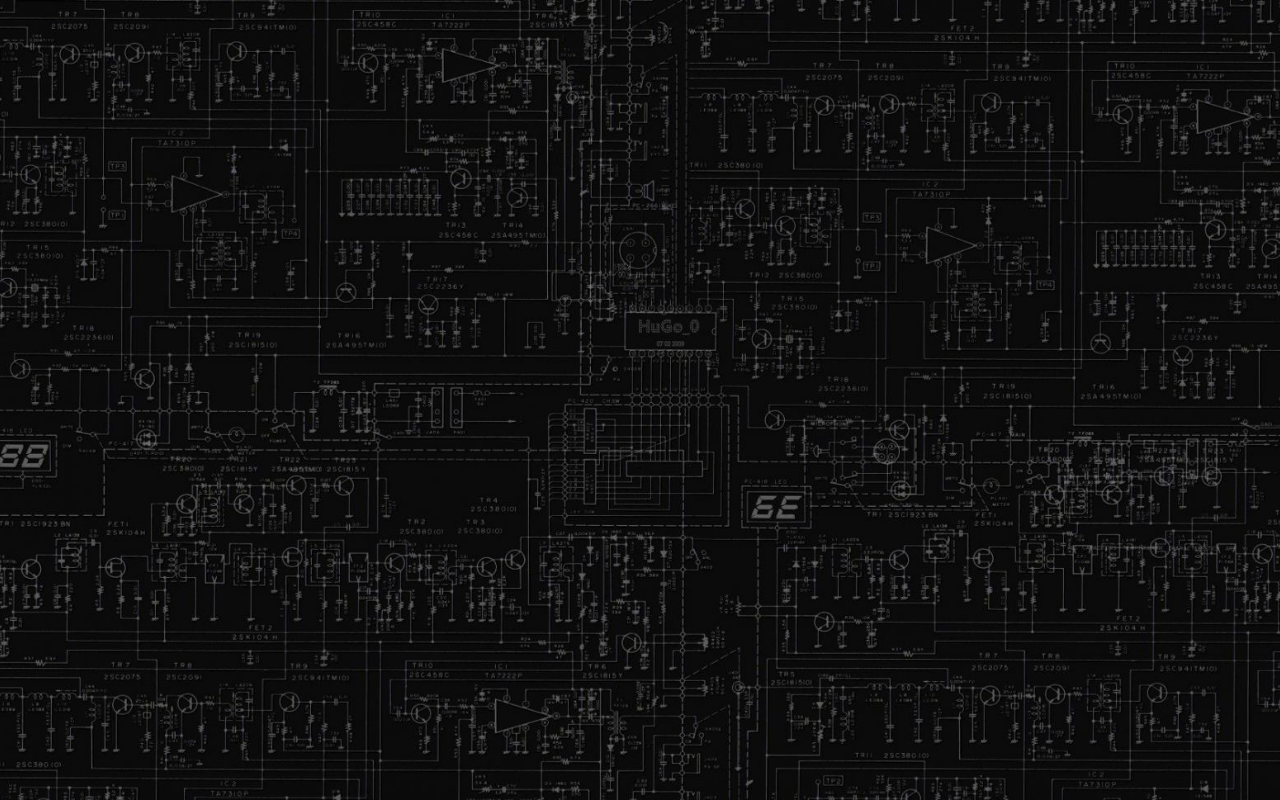
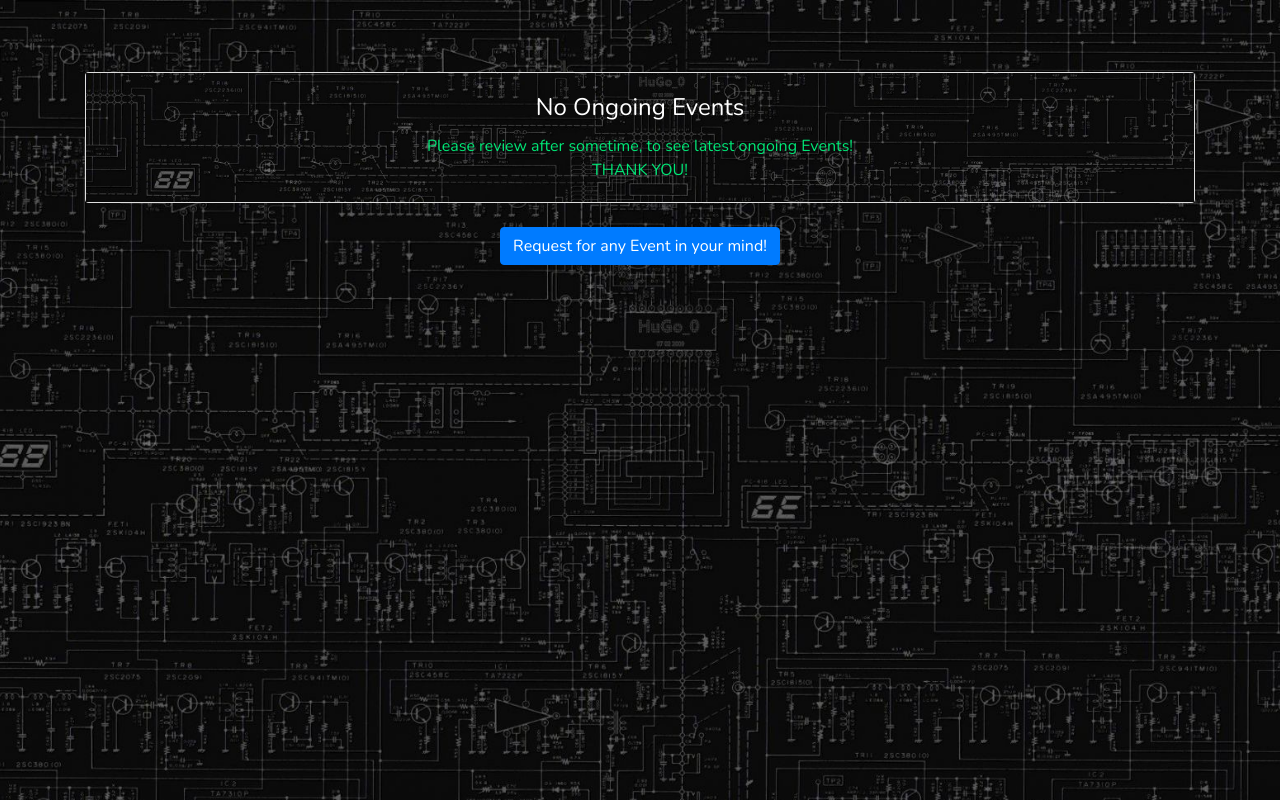
Before and after one commit to codetronics-niet/codetronics_website, a Django app: page /events/ in a window 1280 px wide. Shown: the part 58-858 px from the top of the page. Run offline with Django 3.2, Linux system fonts and the light colour scheme; data that the repository does not hold is empty; some libraries are stand-ins or nearby versions.

Commit message:
solved issue no.14 and opened a portal to recieve request for new events to organise from the end user

```diff
--- a/events/admin.py
+++ b/events/admin.py
@@ -1,5 +1,6 @@
 from django.contrib import admin
-from .models import Event, EventParticipant
+from .models import Event, EventParticipant, requestEvent
 
 admin.site.register(Event)
 admin.site.register(EventParticipant)
+admin.site.register(requestEvent)
--- a/events/urls.py
+++ b/events/urls.py
@@ -1,7 +1,8 @@
 from django.urls import path
-from .views import events, register
+from .views import events, register, requestEvent
 
 urlpatterns = [
     path('', events, name='tech_events'),
     path('register/', register, name='register'),
+    path('requestEvent/', requestEvent, name='requestEvent'),
 ]
--- a/events/views.py
+++ b/events/views.py
@@ -2,14 +2,17 @@ from django.http import HttpResponse
 from django.contrib import messages
 from django.shortcuts import render, redirect
 from django.views.generic import ListView
-from .models import Event, EventParticipant
-from .forms import ParticipantForm
+from .models import Event, EventParticipant, requestEvent
+from .forms import ParticipantForm, requestEventForm
 import csv
 
 
 def events(request):
-    events = Event.objects.all
-    return render(request, 'events.html', {'events': events})
+    events = Event.objects.all()
+    #numberOfEvents = len(events)
+    #if (numberOfEvents) == 0:
+       # events = 0
+    return render(request, 'events.html', {'events': events })
 
 
 def register(request):
@@ -45,3 +48,17 @@ def export_to_csv(request):
             error = "Please Enter a Valid Token"
             return render(request, 'download.html', {'error': error})
     return render(request, 'download.html')
+
+def requestEvent(request):
+    if request.method == 'POST':
+        form = requestEventForm(request.POST)
+        if form.is_valid():
+            form.save()
+            your_name = form.cleaned_data.get('your_name')
+            title = form.cleaned_data.get('title')
+            messages.success(
+                request, f'Thank you { your_name } for requesting to organise { title }, you will be contacted shortly!')
+            return redirect('homepage')
+    else:
+        form = requestEventForm()
+    return render(request, 'event_register.html', {'form': form})
--- a/templates/events.html
+++ b/templates/events.html
@@ -6,16 +6,27 @@
             <br>
             <div class="container">
             <br>
+            {% if events|length == 0 %}
+            <div class="card text-center">
+            <div class="card-body bg">
+            <h4 class="card-title">No Ongoing Events </h4>
+            <p class="card-text">Please review after sometime, to see latest ongoing Events!<br>THANK YOU!</p>
+            </div>
+            </div>
+
+            {% endif %}
             {% for event in events%}
             <div class="card text-center">
             <div class="card-body bg">
             <h4 class="card-title">{{ event.title }}</h4>
             <p class="card-text">{{ event.description | linebreaksbr }}</p>
-            <a href="{% url 'register' %}" class="btn btn-primary">Register</a>
+            <a href="{% url 'register' %}" class="btn btn-primary">Register for this Event</a>
             </div>
             </div>
             <br>
             {% endfor %}
+            <br>
+            <center><a href="{% url 'requestEvent' %}" class="btn btn-primary">Request for any Event in your mind!</a></center>
             </div>
         {% comment %} </div> {% endcomment %}
 {% endblock content %}
```
Also changed, not shown: events/forms.py (+6 -1 lines), events/models.py (+10 -0 lines).
